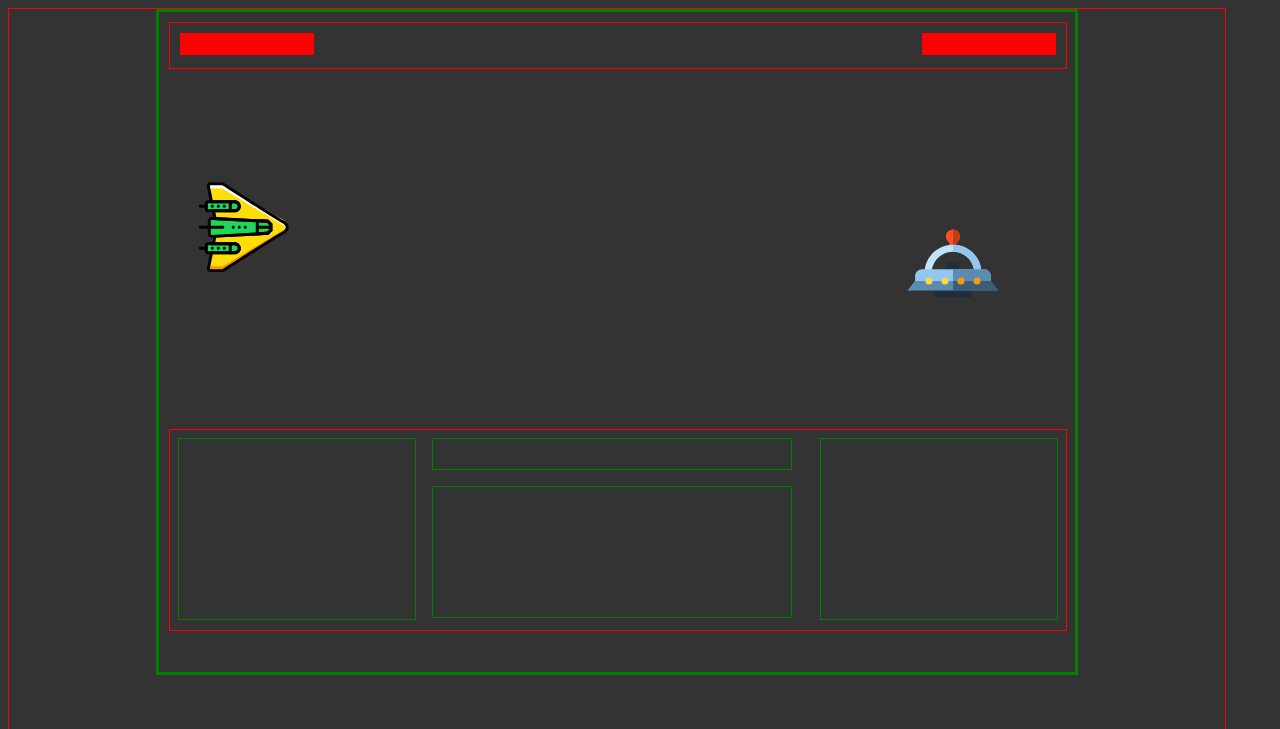
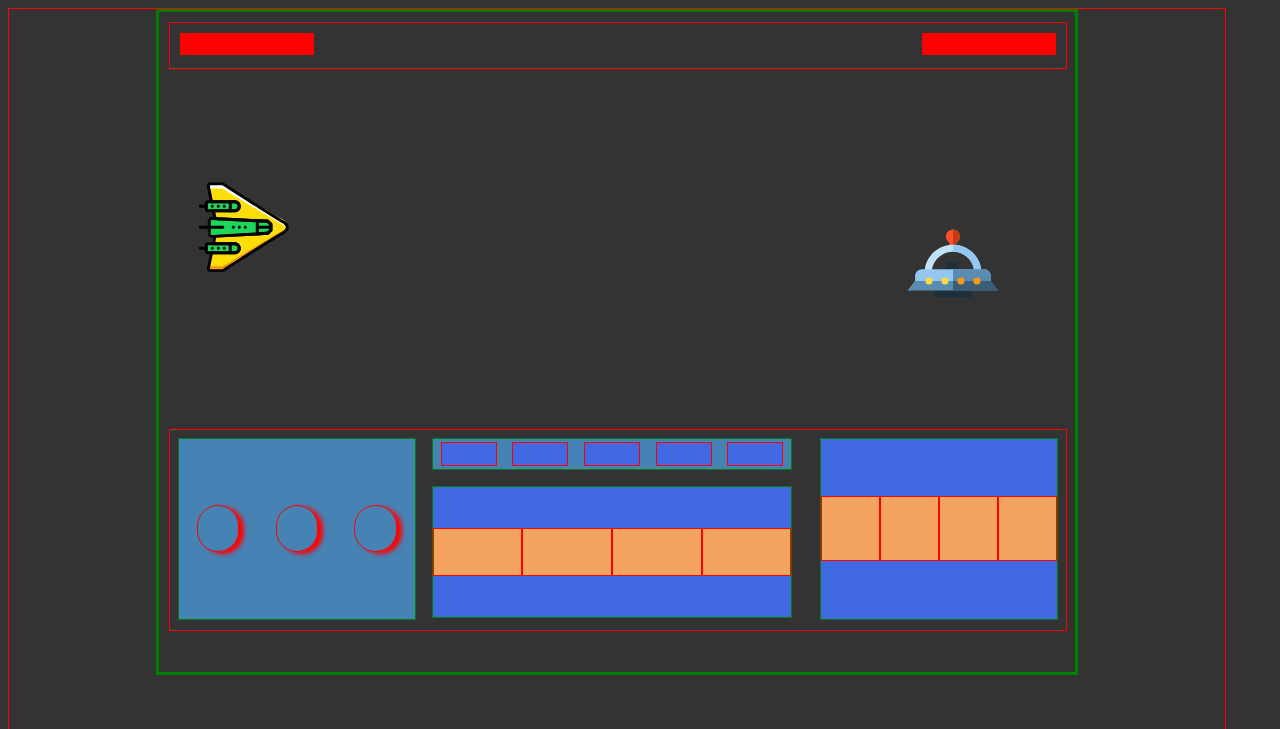
Before and after one commit to rmblake2010/Sector-Red, a plain HTML site: page index.html in a window 1280 px wide. Shown: the top 729 px of the page. Drawn offline with Linux system fonts and the light colour scheme.

Commit message:
Prototype UI completed- no JS started yet

```diff
--- a/index.html
+++ b/index.html
@@ -14,14 +14,34 @@
             <div id="enemy-hp"></div>
         </div>
         <div id="ship-container">
-            <div id="player" class="ship"><img src="./assets/player-assets/player-ship-temp.svg" alt="playerShip"></div>
+            <div id="player" class="ship"><img src="./assets/player-assets/player-ship-temp.svg" alt="playerShip"></div> <!--This will need to call a function to choose which sprite to display-->
             <div id="enemy" class="ship"><img src="./assets/enemy-assets/enemy-ship-temp.svg" alt="enemyShip"></div> <!--This will need to call a function to choose which sprite to display-->
         </div>
         <div class="UI-Container">
-            <div id="user-skills"></div>
-            <div id="action-bar"></div>
-            <div id="user-ship-info"></div>
-            <div id="enemy-ship-info"></div>
+            <div id="user-skills">
+                <div class="btn"></div>
+                <div class="btn"></div>
+                <div class="btn"></div>
+            </div>
+            <div id="action-bar">
+                <div class="action-slot"></div>
+                <div class="action-slot"></div>
+                <div class="action-slot"></div>
+                <div class="action-slot"></div>
+                <div class="action-slot"></div>
+            </div>
+            <div id="user-ship-info">
+                <div id="user-laser" class="item"></div>
+                <div id="user-projectile" class="item"></div>
+                <div id="user-thruster" class="item"></div>
+                <div id="user-shields" class="item"></div>
+            </div>
+            <div id="enemy-ship-info">
+                <div id="enemy-laser" class="item"></div>
+                <div id="enemy-projectile" class="item"></div>
+                <div id="enemy-thruster" class="item"></div>
+                <div id="enemy-shields" class="item"></div>
+            </div>
         </div>
     </div>
 
--- a/styles.css
+++ b/styles.css
@@ -1,3 +1,5 @@
+/* General Styles */
+
 body{
     height: 90vh;
     width: 95vw;
@@ -24,6 +26,8 @@ body{
   }
 
 
+/* Player and AI Styles */
+
 #ship-container {
     display: flex;
     justify-content: space-around;
@@ -32,8 +36,6 @@ body{
     height: 20vh;
     width: 100%;
 }
-
-
 
 .ship {
     height: 10%;
@@ -48,6 +50,8 @@ body{
     margin-left: 28rem;
 }
 
+/* General UI Styles !*/
+
 .UI-Container {
     display: flex;
     flex-wrap: wrap;
@@ -59,36 +63,80 @@ body{
     width: 100%;
 }
 
+/*User skills UI (including buttons) */
 #user-skills {
+    display: flex;
+    justify-content: space-around;
     margin: .5rem;
     height: 90%;
     min-width: 25%;
     border: solid 1px green;
+    background-color: steelblue;
 }
 
+.btn {
+    margin: auto;
+    height: 25%;
+    width: 17%;
+    border: 1px solid red;
+    border-radius: 25px;
+    box-shadow: 5px 2px 4px  red;
+}
+
+
+
+
+
 #action-bar {
+    display: flex;
+    justify-content: space-evenly;
     margin: .5rem;
     height: 15%;
     max-width: 40%;
     border: 1px solid green;
+    background-color: steelblue;
 }
 
+.action-slot {
+    margin: auto;
+    height: 75%;
+    width: 15%;
+    border: 1px solid red;
+    background-color: royalblue;
+}
+
+
+/* User & enemy details styling */
+
 #user-ship-info {
-
+    display: flex;
+    justify-content: space-around;
     margin: .5rem;
     min-height: 65%;
     width: 40%;
     border: 1px solid green;
+    background-color: royalblue;
 }
 
 #enemy-ship-info {
+    display: flex;
     margin: .5rem;
     height: 90%;
     min-width: 25%;
     border: solid 1px green;
+    background-color: royalblue;
+}
+
+.item {
+    margin: auto;
+    height: 35%;
+    width: 25%;
+    border: 1px solid red;
+    background-color: sandybrown;
 }
 
 
+/**  Health Container UI! **/
 #health-container {
     display: flex;
     margin: auto;
```
